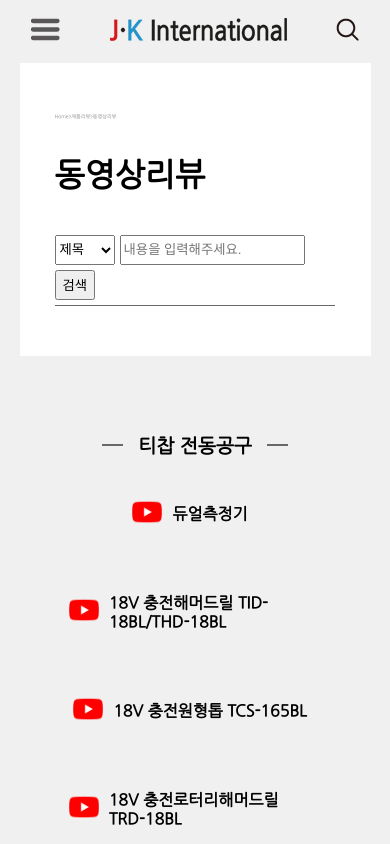
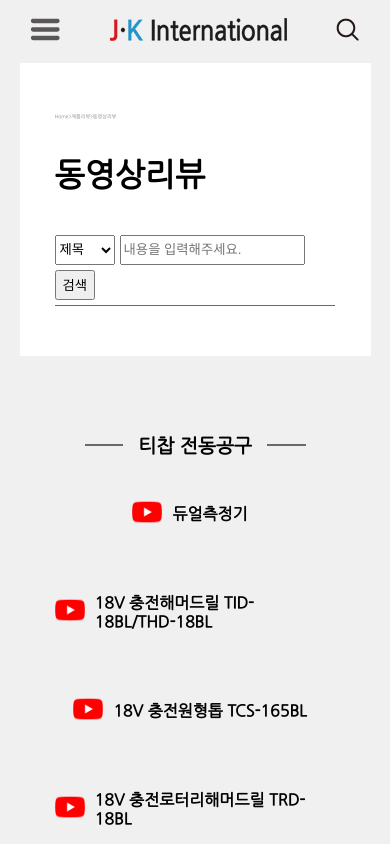
Before and after one commit to JKInternational/JK_HP, a React (Create React App) app: page /movie in a window 390 px wide. Shown: the top 844 px of the page. Built offline with nearby package versions, Linux system fonts and the light colour scheme.

Commit message:
Modify safari mobile stuffBox

```diff
--- a/src/components/Main.css
+++ b/src/components/Main.css
@@ -439,7 +439,7 @@
 /* 여기까지 mainbanner*/
 
 .fix_width {
-  max-width: 600px;
+  max-width: 1500px;
 }
 
 .section1 {
@@ -746,7 +746,7 @@
   }
 
   .fix_width {
-    width: 90%;
+    width: 100vw;
   }
 
   #stuffBox {
```
